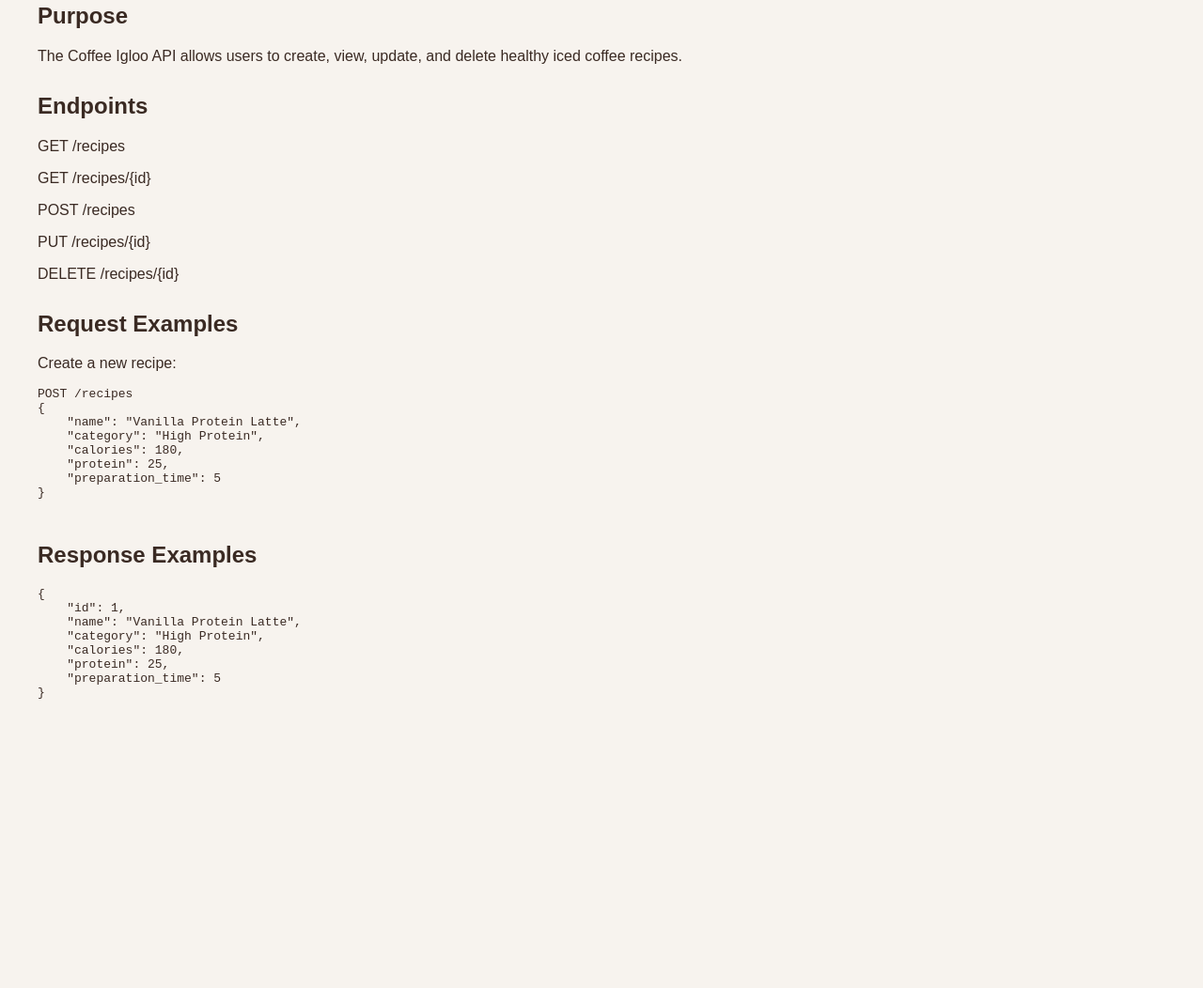
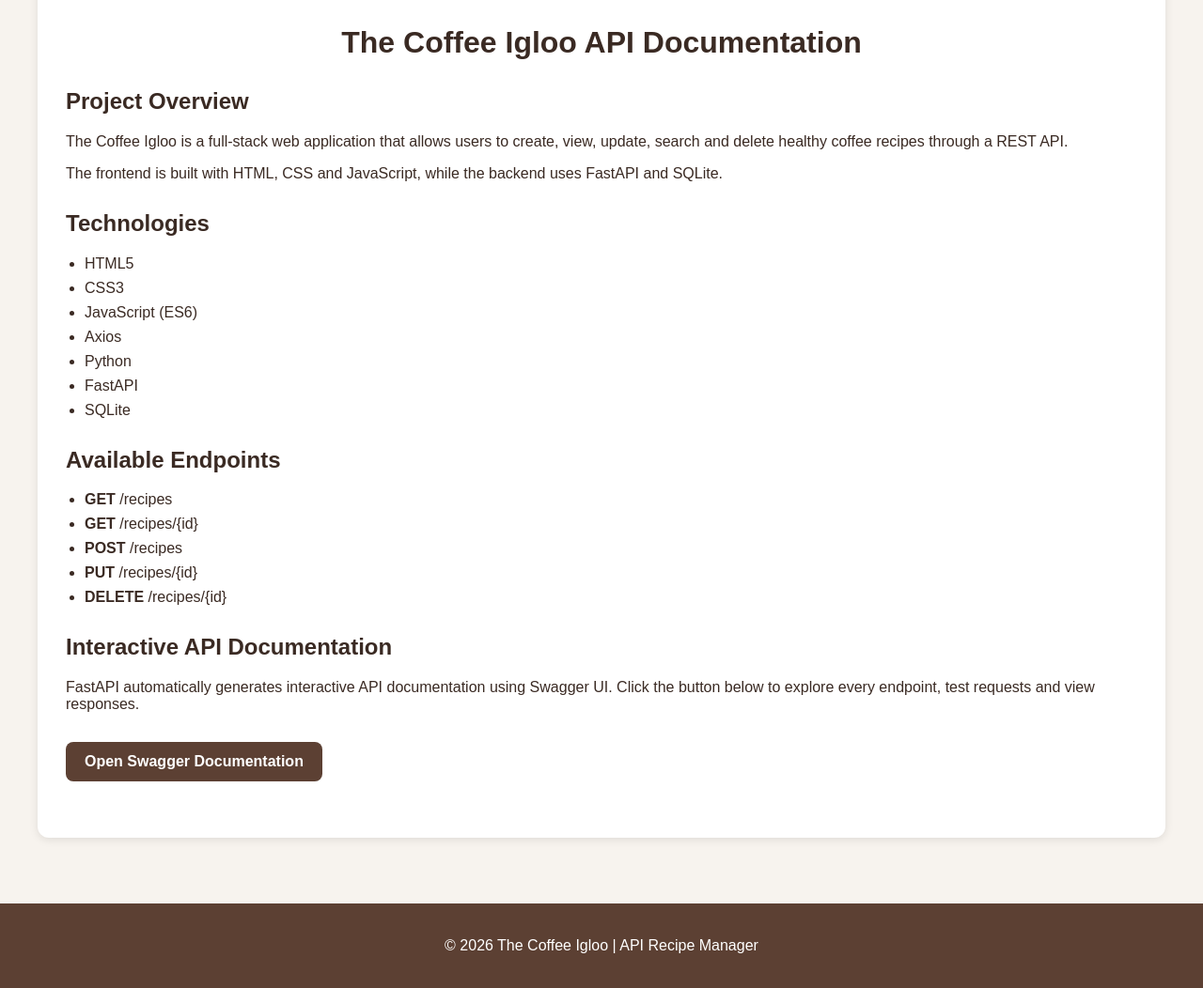
Before and after one commit to Isbelita-dot/the-coffee-igloo-frontend, a plain HTML site: page documentation.html in a window 1280 px wide. Shown: the part 205-1257 px from the top of the page at 94% size. Before the commit the page ends 1025 px from the top, so only its background shows below. Drawn offline with Linux system fonts and the light colour scheme.

Commit message:
Complete The Coffee Igloo project

```diff
--- a/css/styles.css
+++ b/css/styles.css
@@ -45,6 +45,17 @@ section {
     margin-bottom: 30px;
 }
 
+.search-section {
+    margin-bottom: 30px;
+}
+
+#search {
+    width: 300px;
+    padding: 10px;
+    border: 1px solid #ccc;
+    border-radius: 8px;
+}
+
 .recipe-form {
     background-color: white;
     padding: 25px;
@@ -84,33 +95,11 @@ button:hover {
     opacity: 0.85;
 }
 
-.search-section {
-    margin-bottom: 30px;
-}
-
-#search {
-    width: 300px;
-    padding: 10px;
-    border: 1px solid #ccc;
-    border-radius: 8px;
-}
-
-.recipes-section h2 {
-    text-align: center;
-    margin-bottom: 30px;
-}
-
 #recipes-container {
     display: grid;
     grid-template-columns: repeat(auto-fit, minmax(320px, 1fr));
     gap: 30px;
     margin-top: 40px;
-}
-
-.recipes-container {
-    display: grid;
-    grid-template-columns: repeat(auto-fit, minmax(320px, 1fr));
-    gap: 30px;
 }
 
 .recipe-card {
@@ -130,32 +119,14 @@ button:hover {
     margin: 0;
 }
 
-.recipe-actions {
-    display: flex;
-    gap: 10px;
+.recipe-card h4 {
     margin-top: 15px;
-}
-
-footer {
-    background-color: #5C4033;
-    color: white;
-    text-align: center;
-    padding: 20px;
-    margin-top: 40px;
-}
-
-.recipe-actions button {
-    flex: 1;
+    margin-bottom: 5px;
+    color: #5C4033;
 }
 
 .recipe-card p {
     margin: 6px 0;
-}
-
-.recipe-card h4 {
-    margin-top: 15px;
-    margin-bottom: 5px;
-    color: #5C4033;
 }
 
 .recipe-image {
@@ -170,10 +141,72 @@ footer {
     object-position: 50% 13%;
 }
 
+.recipe-actions {
+    display: flex;
+    gap: 10px;
+    margin-top: 15px;
+}
 
-/* ---------- Tablets ---------- */
+.recipe-actions button {
+    flex: 1;
+}
+
+.documentation {
+    background-color: white;
+    padding: 30px;
+    border-radius: 12px;
+    box-shadow: 0 2px 10px rgba(0, 0, 0, 0.1);
+}
+
+.documentation h1 {
+    text-align: center;
+    margin-bottom: 30px;
+}
+
+.documentation section {
+    margin-bottom: 30px;
+}
+
+.documentation ul {
+    padding-left: 20px;
+}
+
+.documentation li {
+    margin-bottom: 8px;
+}
+
+.documentation pre {
+    background-color: #f4f4f4;
+    padding: 15px;
+    border-radius: 8px;
+    overflow-x: auto;
+    font-family: Consolas, monospace;
+}
+
+.documentation-button {
+    display: inline-block;
+    margin-top: 15px;
+    padding: 12px 20px;
+    background-color: #5C4033;
+    color: white;
+    text-decoration: none;
+    border-radius: 8px;
+    font-weight: bold;
+}
+
+.documentation-button:hover {
+    background-color: #3A2A23;
+}
+
+footer {
+    background-color: #5C4033;
+    color: white;
+    text-align: center;
+    padding: 20px;
+    margin-top: 40px;
+}
+
 @media (max-width: 768px) {
-
     .site-header {
         flex-direction: column;
         gap: 15px;
@@ -211,10 +244,7 @@ footer {
     }
 }
 
-
-/* ---------- Mobile ---------- */
 @media (max-width: 480px) {
-
     .site-header {
         padding: 20px;
     }
--- a/documentation.html
+++ b/documentation.html
@@ -1,75 +1,112 @@
-<!DOCTYPE html>
+<!doctype html>
 <html lang="en">
 <head>
     <meta charset="UTF-8">
     <meta name="viewport" content="width=device-width, initial-scale=1.0">
     <title>The Coffee Igloo Documentation</title>
+
     <link rel="stylesheet" href="css/styles.css">
+    <link rel="icon" href="assets/favicon.png">
 </head>
 
 <body>
 
-    <header>
+    <header class="site-header">
+
+        <div>
             <h1>The Coffee Igloo</h1>
+            <p>Healthy Coffee Recipe API</p>
+        </div>
 
-        <nav>
+        <nav class="main-nav">
             <a href="index.html">Home</a>
-            <a href="index.html#recipes">Recipes</a>
             <a href="documentation.html">Docs</a>
         </nav>
+
     </header>
 
     <main>
 
+        <div class="documentation">
+
             <h1>The Coffee Igloo API Documentation</h1>
 
             <section>
-            <h2>Purpose</h2>
+
+                <h2>Project Overview</h2>
+
                 <p>
-                The Coffee Igloo API allows users to create, view, update,
-                and delete healthy iced coffee recipes.
+                    The Coffee Igloo is a full-stack web application that allows
+                    users to create, view, update, search and delete healthy
+                    coffee recipes through a REST API.
                 </p>
+
+                <p>
+                    The frontend is built with HTML, CSS and JavaScript, while
+                    the backend uses FastAPI and SQLite.
+                </p>
+
             </section>
 
             <section>
-            <h2>Endpoints</h2>
-            <p>GET /recipes</p>
-            <p>GET /recipes/{id}</p>
-            <p>POST /recipes</p>
-            <p>PUT /recipes/{id}</p>
-            <p>DELETE /recipes/{id}</p>
+
+                <h2>Technologies</h2>
+
+                <ul>
+                    <li>HTML5</li>
+                    <li>CSS3</li>
+                    <li>JavaScript (ES6)</li>
+                    <li>Axios</li>
+                    <li>Python</li>
+                    <li>FastAPI</li>
+                    <li>SQLite</li>
+                </ul>
+
             </section>
 
             <section>
-            <h2>Request Examples</h2>
-            <p>Create a new recipe:</p>
-            <pre>
-POST /recipes
-{
-    "name": "Vanilla Protein Latte",
-    "category": "High Protein",
-    "calories": 180,
-    "protein": 25,
-    "preparation_time": 5
-}
-            </pre>
+
+                <h2>Available Endpoints</h2>
+
+                <ul>
+                    <li><strong>GET</strong> /recipes</li>
+                    <li><strong>GET</strong> /recipes/{id}</li>
+                    <li><strong>POST</strong> /recipes</li>
+                    <li><strong>PUT</strong> /recipes/{id}</li>
+                    <li><strong>DELETE</strong> /recipes/{id}</li>
+                </ul>
+
             </section>
 
             <section>
-            <h2>Response Examples</h2>
-            <pre>
-{
-    "id": 1,
-    "name": "Vanilla Protein Latte",
-    "category": "High Protein",
-    "calories": 180,
-    "protein": 25,
-    "preparation_time": 5
-}
-            </pre>
+
+                <h2>Interactive API Documentation</h2>
+
+                <p>
+                    FastAPI automatically generates interactive API documentation
+                    using Swagger UI. Click the button below to explore every
+                    endpoint, test requests and view responses.
+                </p>
+
+                <a
+                    href="http://127.0.0.1:8000/docs"
+                    target="_blank"
+                    rel="noopener noreferrer"
+                    class="documentation-button">
+
+                    Open Swagger Documentation
+
+                </a>
+
             </section>
+
+        </div>
 
     </main>
 
+    <footer>
+        <p>© 2026 The Coffee Igloo | API Recipe Manager</p>
+    </footer>
+
 </body>
 </html>
```
Also changed, not shown: index.html (+1 -1 lines). Lines whose indentation alone changed are shown as unchanged.
